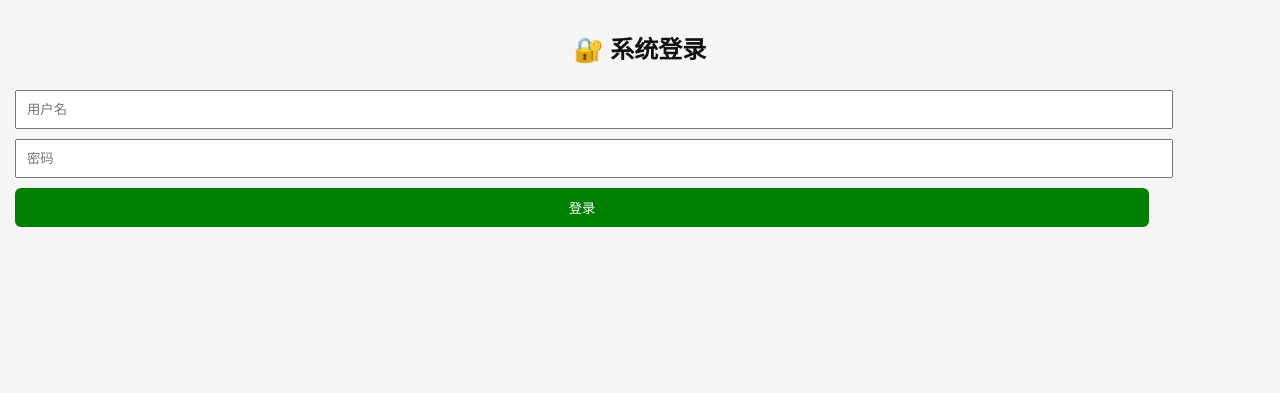
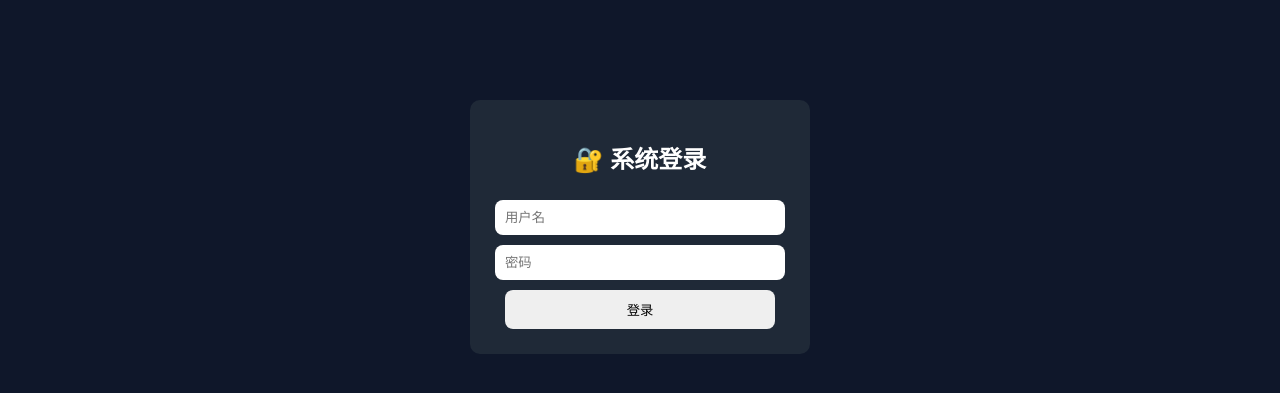
Before and after one commit to cyi072907-cpu/finance-systemi, a Flask app: page / in a window 1280 px wide. Shown: the top 393 px of the page. Run offline with Flask 3, Linux system fonts and the light colour scheme.

Commit message:
更新 style.css

```diff
--- a/static/style.css
+++ b/static/style.css
@@ -1,81 +1,23 @@
-body {
-    font-family: Arial;
-    background: #f4f6f8;
-    margin: 0;
-    padding: 10px;
+body{
+font-family: Arial;
+background:#0f172a;
+color:white;
+text-align:center;
 }
 
-h2 {
-    text-align: center;
+.box{
+width:300px;
+margin:auto;
+margin-top:100px;
+background:#1f2937;
+padding:20px;
+border-radius:10px;
 }
 
-a {
-    display: inline-block;
-    padding: 10px;
-    margin: 5px;
-    background: #222;
-    color: white;
-    text-decoration: none;
-    border-radius: 8px;
+input,select,button{
+width:90%;
+padding:10px;
+margin:5px;
+border-radius:8px;
+border:none;
 }
-
-a:hover {
-    background: #444;
-}
-
-table {
-    width: 100%;
-    border-collapse: collapse;
-    margin-top: 10px;
-    background: white;
-}
-
-th, td {
-    border: 1px solid #ddd;
-    padding: 8px;
-    text-align: center;
-}
-
-form input, form button {
-    padding: 10px;
-    margin: 5px;
-    width: 90%;
-}
-
-form button {
-    background: green;
-    color: white;
-    border: none;
-}
-button {
-    padding: 10px;
-    margin: 5px;
-    border: none;
-    border-radius: 8px;
-    background: #111;
-    color: white;
-}
-
-table {
-    font-size: 14px;
-}
-body {
-    background: #f5f5f5;
-}
-
-h2 {
-    color: #111;
-}
-
-table {
-    background: white;
-    border-radius: 8px;
-    overflow: hidden;
-}
-
-button {
-    background: black;
-    color: white;
-    padding: 8px;
-    border-radius: 6px;
-}
```
